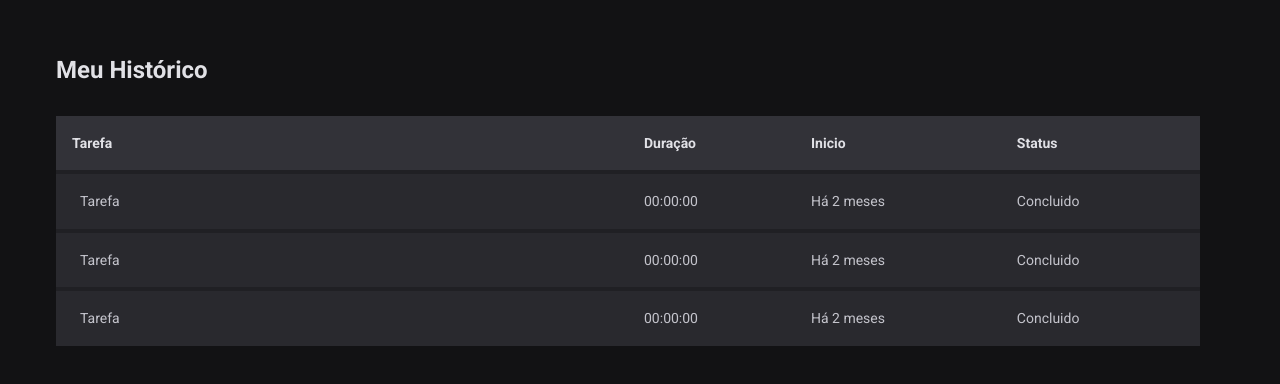
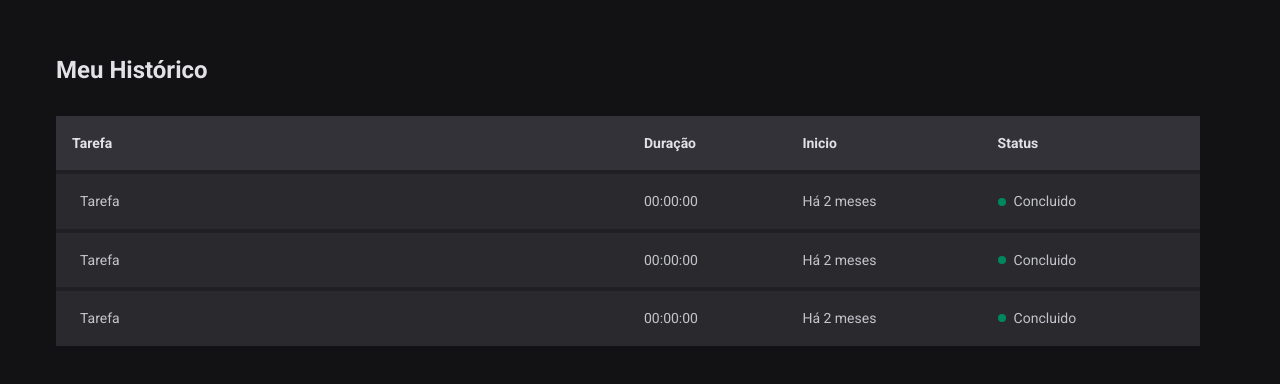
Before and after one commit to iannak/ignite-timer, a React (Vite) app: page /history in a window 1280 px wide. Shown: the top 384 px of the page. Built offline with nearby package versions, Linux system fonts and the light colour scheme.

Commit message:
styles status

```diff
--- a/src/pages/History/index.tsx
+++ b/src/pages/History/index.tsx
@@ -1,4 +1,4 @@
-import { HistoryContainer, HistoryList } from "./styles";
+import { HistoryContainer, HistoryList, Status } from "./styles";
 
 export function History() {
   return (
@@ -20,19 +20,25 @@
               <td>Tarefa</td>
               <td>00:00:00</td>
               <td>Há 2 meses</td>
-              <td>Concluido</td>
+              <td>
+                <Status statusColor="green">Concluido</Status>
+              </td>
             </tr>
             <tr>
               <td>Tarefa</td>
               <td>00:00:00</td>
               <td>Há 2 meses</td>
-              <td>Concluido</td>
+              <td>
+                <Status statusColor="green">Concluido</Status>
+              </td>
             </tr>
             <tr>
               <td>Tarefa</td>
               <td>00:00:00</td>
               <td>Há 2 meses</td>
-              <td>Concluido</td>
+              <td>
+                <Status statusColor="green">Concluido</Status>
+              </td>
             </tr>
           </tbody>
         </table>
--- a/src/pages/History/styles.ts
+++ b/src/pages/History/styles.ts
@@ -59,3 +59,28 @@
     }
   }
 `;
+
+const STATUS_COLORS = {
+  yellow: "yellow-500",
+  green: "green-500",
+  red: "red-500",
+};
+
+interface StatusProps {
+  statusColor: keyof typeof STATUS_COLORS;
+}
+
+export const Status = styled.span<StatusProps>`
+  display: flex;
+  align-items: center;
+  gap: 0.5rem;
+
+  &::before {
+    content: "";
+    width: 0.5rem;
+    height: 0.5rem;
+    border-radius: 50%;
+    background-color: ${(props) =>
+      props.theme[STATUS_COLORS[props.statusColor]]};
+  }
+`;
```
